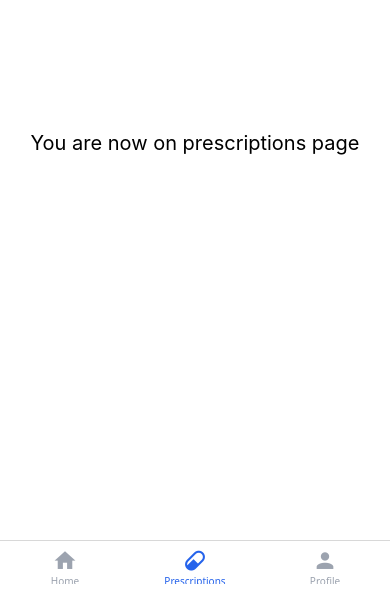
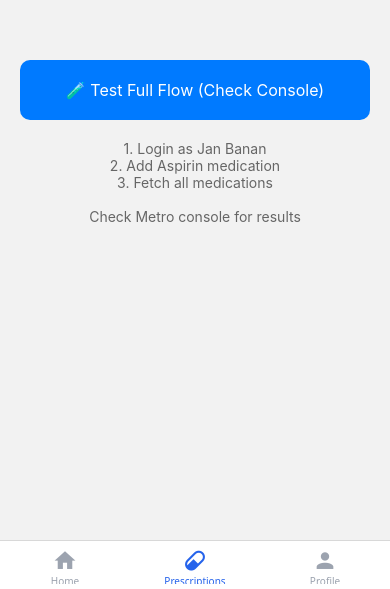
Before and after one commit to marigjul/MediMate, a React Native app: screen /Prescriptions in a window 390 px wide. Shown: the part 255-844 px from the top of the page. Built offline with nearby package versions, Linux system fonts and the light colour scheme.

Commit message:
fix: Edit in files for cleaner setup and add medication flow testing UI
- Add test button in PrescriptionsScreen
- Test login, add medication with FDA API, and fetch medications
- Log results to Metro console for debugging

```diff
--- a/app/screens/PrescriptionsScreen.tsx
+++ b/app/screens/PrescriptionsScreen.tsx
@@ -1,12 +1,64 @@
-import { StyleSheet, Text, View } from "react-native";
+import { StyleSheet, Text, View, TouchableOpacity } from "react-native";
+import { authService } from "../services/authService";
+import { medicationService } from "../services/medicationService";
 
 export default function PrescriptionsScreen() {
+  const testFullFlow = async () => {
+    console.log("🧪 Starting full test...");
+
+    // 1. Login with existing user
+    const login = await authService.login("jan.banan@hotmail.com", "passord");
+    console.log("1. Login:", login.success ? "✅" : "❌", login);
+
+    if (!login.success) return;
+
+    const user = authService.getCurrentUser();
+    console.log("2. Current user UID:", user?.uid);
+
+    // 2. Add medication (will fetch from FDA API and cache it)
+    const scheduleData = {
+      times: ["09:00", "21:00"],
+      frequency: "daily",
+      duration: "permanent",
+    };
+
+    const addResult = await medicationService.addMedicationWithFDA(
+      user?.uid,
+      "Aspirin",
+      scheduleData
+    );
+    console.log("3. Add medication:", addResult.success ? "✅" : "❌");
+    console.log("   FDA Data:", addResult.fdaData);
+
+    // 3. Get all medications for user
+    const getMeds = await medicationService.getUserMedications(user?.uid);
+    console.log("4. Get medications:", getMeds.success ? "✅" : "❌");
+    console.log("   Total medications:", getMeds.medications?.length);
+    console.log("   Medications:", getMeds.medications);
+  };
+
   return (
-    <View style={styles.container}>
-      <Text style={styles.text}>You are now on prescriptions page</Text>
+    <View style={{ flex: 1, justifyContent: "center", padding: 20 }}>
+      <TouchableOpacity
+        onPress={testFullFlow}
+        style={{ backgroundColor: "#007AFF", padding: 20, borderRadius: 10 }}
+      >
+        <Text style={{ color: "white", textAlign: "center", fontSize: 16 }}>
+          🧪 Test Full Flow (Check Console)
+        </Text>
+      </TouchableOpacity>
+
+      <Text style={{ marginTop: 20, textAlign: "center", color: "#666" }}>
+        1. Login as Jan Banan{"\n"}
+        2. Add Aspirin medication{"\n"}
+        3. Fetch all medications{"\n"}
+        {"\n"}
+        Check Metro console for results
+      </Text>
     </View>
   );
 }
+
 
 const styles = StyleSheet.create({
   container: {
--- a/app/services/medicationService.js
+++ b/app/services/medicationService.js
@@ -34,13 +34,13 @@ export const medicationService = {
 
         // If cache is newer than 30 days, return cached data
         if (cacheAge < maxAge) {
-          console.log("✅ Using cached FDA data");
+          console.log("Using cached FDA data");
           return { success: true, data: cachedData.fdaData, fromCache: true };
         }
       }
 
       // Step 2: If not in cache or outdated, fetch from FDA API
-      console.log("🌐 Fetching from FDA API...");
+      console.log("Fetching from FDA API...");
       const response = await fetch(
         `${FDA_API_URL}?search=openfda.brand_name:"${medicationName}"&limit=1`
       );
```
Also changed, not shown: app/config/firebase.js (+1 -6 lines).
